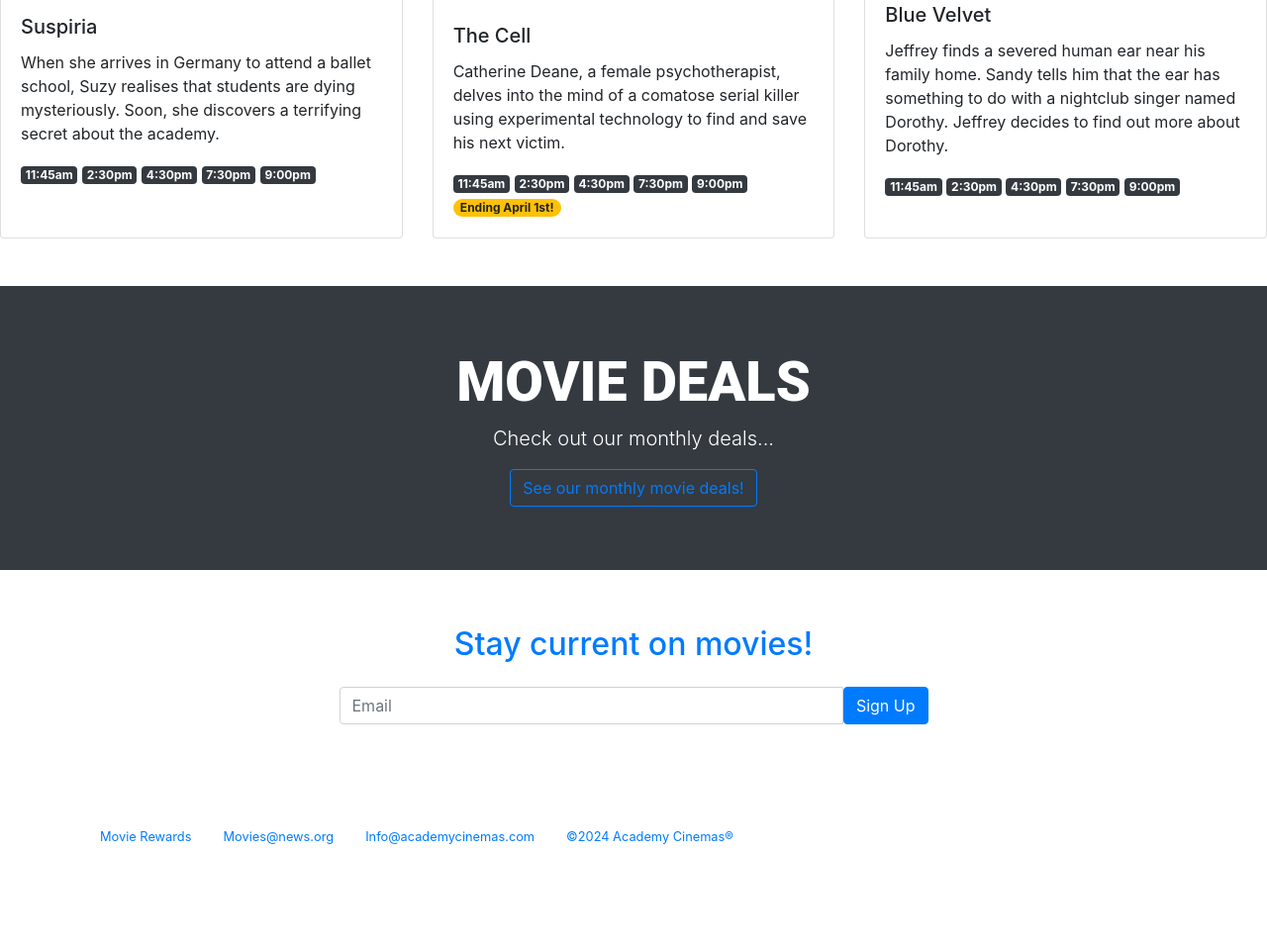
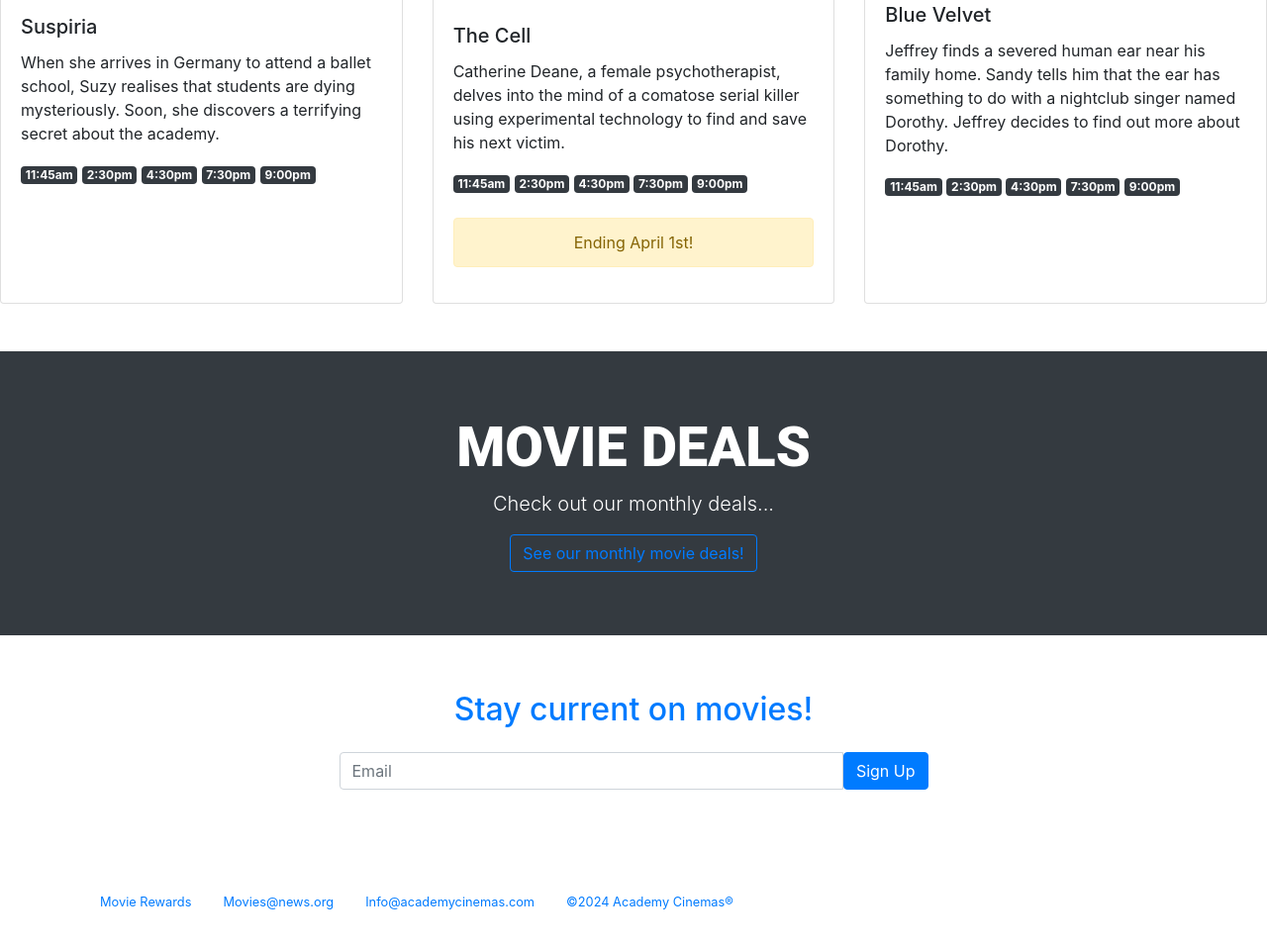
Before and after one commit to sjensen88/HTML-and-CSS-Projects, a plain HTML site: page bootstrap4_project/academy_cinemas.html in a window 1280 px wide. Shown: the part 956-1914 px from the top of the page at 99% size. Before the commit the page ends 1868 px from the top, so only its background shows below. Drawn offline with nearby package versions, Linux system fonts and the light colour scheme.

Commit message:
added bootstrap alert component inside center movie card

```diff
--- a/bootstrap4_project/academy_cinemas.html
+++ b/bootstrap4_project/academy_cinemas.html
@@ -108,7 +108,11 @@
                     <a href="#" class="badge badge-dark">4:30pm</a>
                     <a href="#" class="badge badge-dark">7:30pm</a>
                     <a href="#" class="badge badge-dark">9:00pm</a>
-                    <span class="badge badge-pill badge-warning">Ending April 1st!</span>       <!--pill badge notifying customers that movie will only run until april 1st-->
+                    <br>
+                    <br>
+                    <div class="alert alert-warning" role="alert" style="text-align: center;"> <!--alert notifying customers that movie will only run until april 1st-->
+                        Ending April 1st!
+                    </div>
                 </div>
             </div>
             <div class="card">
```
